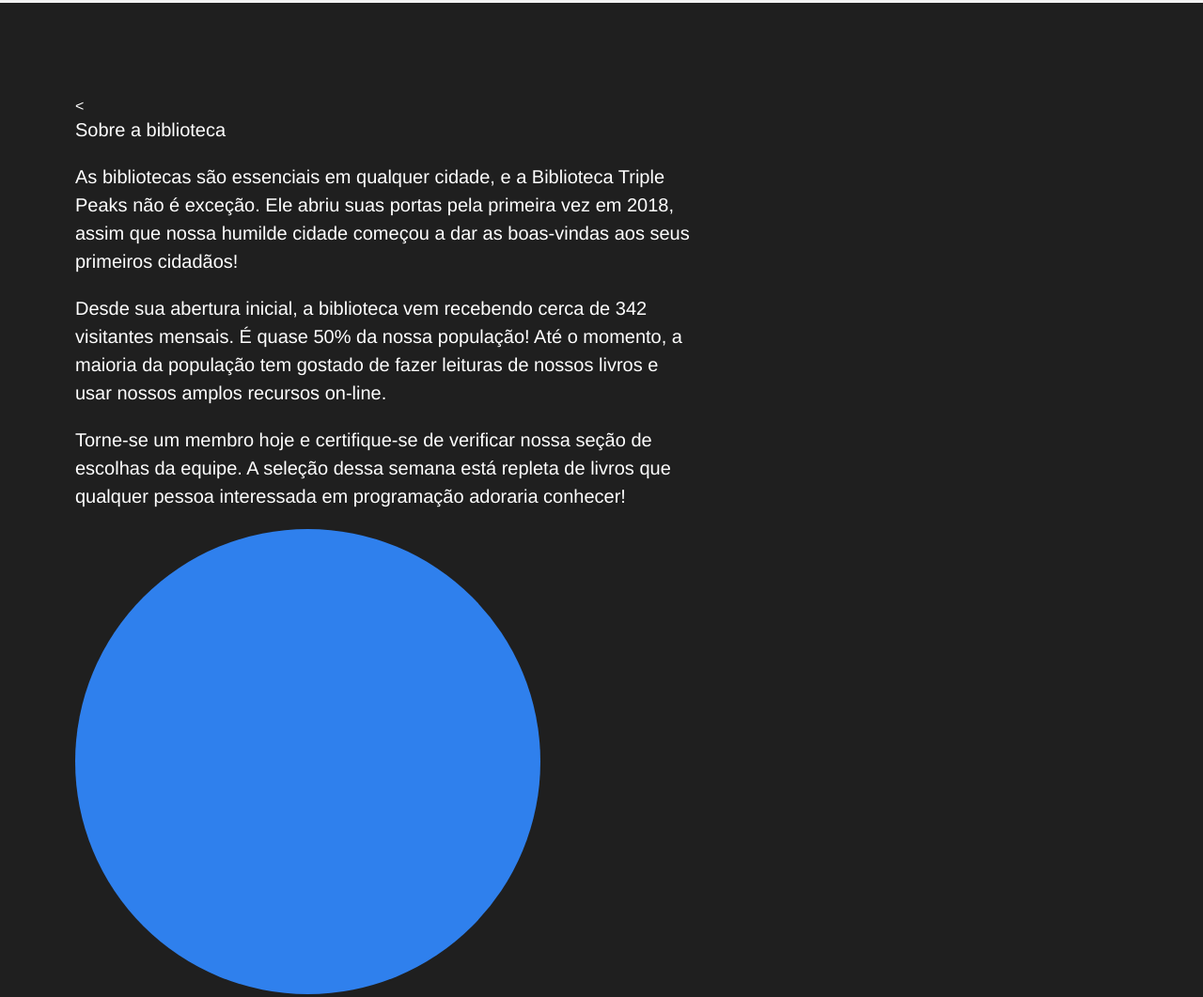
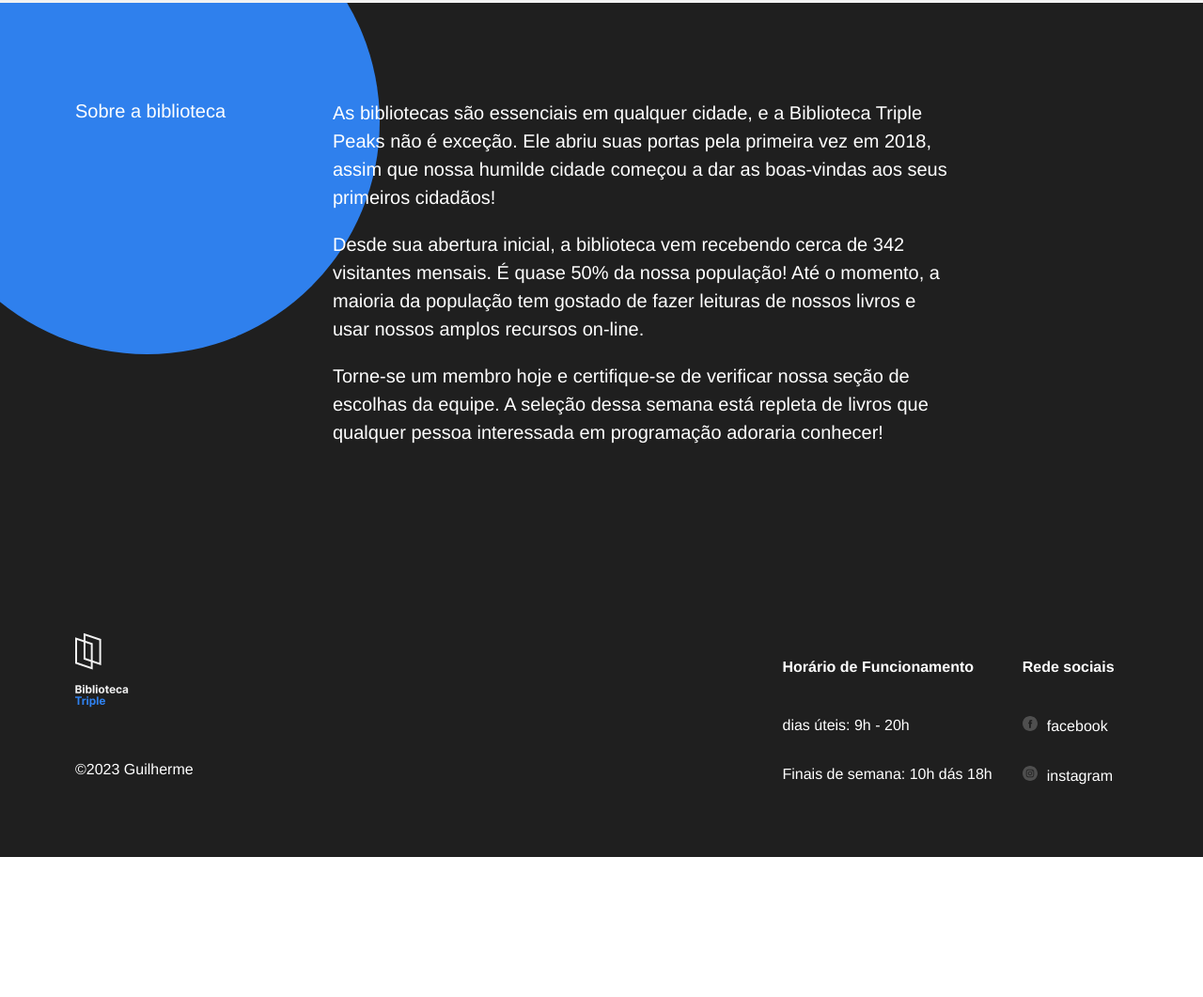
Before and after one commit to Guilherme-PRO/web_project_library, a plain HTML site: page index.html in a window 1280 px wide. Shown: the part 3531-4592 px from the top of the page at 94% size. After the commit the page ends 4443 px from the top, so only its background shows below. Drawn offline with Linux system fonts and the light colour scheme.

Commit message:
fim do projeto-2

```diff
--- a/index.html
+++ b/index.html
@@ -22,19 +22,23 @@
           <!-- Colocar links de navegação em uma lista é considerada a melhor prática para escrever códigos semânticos, porque permite que leitores de tela façam uma pausa entre cada link em vez de ler todos como se fossem uma só frase. -->
           <ul class="nav__links">
             <li>
-              <a class="nav__link">Escolhas da Equipe</a>
+              <a class="nav__link nav__link:hover" href="#escolhas-da-equipe"
+                >Escolhas da Equipe</a
+              >
             </li>
             <li>
-              <a class="nav__link">Eventos</a>
+              <a class="nav__link nav__link:hover" href="#eventos">Eventos</a>
             </li>
             <li>
-              <a class="nav__link">Seja um membro</a>
+              <a class="nav__link nav__link:hover" href="#seja-um-membro"
+                >Seja um membro</a
+              >
             </li>
             <li>
-              <a class="nav__link">Sobre</a>
+              <a class="nav__link nav__link:hover" href="#sobre">Sobre</a>
             </li>
             <li>
-              <a class="nav__link">Contatos</a>
+              <a class="nav__link nav__link:hover" href="#contatos">Contatos</a>
             </li>
           </ul>
         </nav>
@@ -54,7 +58,9 @@
           class="header__image"
         />
         <div class="header__footer">
-          <a class="header__link">Sobre a biblioteca &darr;</a>
+          <a class="header__link nav__link:hover" href="#sobre"
+            >Sobre a biblioteca &darr;</a
+          >
           <p class="header__address">
             200 Success Avenue, The Town of Triple Peaks
           </p>
@@ -62,7 +68,7 @@
       </header>
 
       <main class="content">
-        <section class="events">
+        <section class="events" id="eventos">
           <!-- --------------------------------------------------------------- -->
           <!--    Não apague os comentários até a segunda etapa do projeto     -->
           <!-- --------------------------------------------------------------- -->
@@ -147,7 +153,7 @@
           </div>
         </section>
 
-        <section class="staff">
+        <section class="staff" id="escolhas-da-equipe">
           <!-- --------------------------------------------------------------- -->
           <!--   Não apague os comentários até a última etapa do projeto       -->
           <!-- --------------------------------------------------------------- -->
@@ -224,7 +230,7 @@
             </li>
           </ul>
         </section>
-        <section class="membership">
+        <section class="membership" id="seja-um-membro">
           <!-- --------------------------------------------------------------- -->
           <!--   Não apague os comentários até a última etapa do projeto       -->
           <!-- --------------------------------------------------------------- -->
@@ -283,29 +289,89 @@
           </ul>
         </section>
 
-        <section class="about">
+        <section class="about" id="sobre">
           <!-- --------------------------------------------------------------- -->
           <!--      Não apague os comentários até a última etapa do projeto    -->
           <!-- --------------------------------------------------------------- -->
-          <<h2 class="about__title">Sobre a biblioteca</h2>
+          <h2 class="about__title">Sobre a biblioteca</h2>
           <div class="about__content">
             <p class="about__paragraph">
-            As bibliotecas são essenciais em qualquer cidade, e a Biblioteca Triple Peaks não é exceção. Ele abriu suas portas pela primeira vez em 2018, assim que nossa humilde cidade começou a dar as boas-vindas aos seus primeiros cidadãos!
+              As bibliotecas são essenciais em qualquer cidade, e a Biblioteca
+              Triple Peaks não é exceção. Ele abriu suas portas pela primeira
+              vez em 2018, assim que nossa humilde cidade começou a dar as
+              boas-vindas aos seus primeiros cidadãos!
             </p>
             <p class="about__paragraph">
-            Desde sua abertura inicial, a biblioteca vem recebendo cerca de 342 visitantes mensais. É quase 50% da nossa população! Até o momento, a maioria da população tem gostado de fazer leituras de nossos livros e usar nossos amplos recursos on-line.
+              Desde sua abertura inicial, a biblioteca vem recebendo cerca de
+              342 visitantes mensais. É quase 50% da nossa população! Até o
+              momento, a maioria da população tem gostado de fazer leituras de
+              nossos livros e usar nossos amplos recursos on-line.
             </p>
             <p class="about__paragraph">
-            Torne-se um membro hoje e certifique-se de verificar nossa seção de escolhas da equipe. A seleção dessa semana está repleta de livros que qualquer pessoa interessada em programação adoraria conhecer!
+              Torne-se um membro hoje e certifique-se de verificar nossa seção
+              de escolhas da equipe. A seleção dessa semana está repleta de
+              livros que qualquer pessoa interessada em programação adoraria
+              conhecer!
             </p>
           </div>
           <div class="about__circle"></div>
         </section>
       </main>
-      <footer class="footer">
+      <footer class="footer" id="contatos">
         <!-- ----------------------------------------------------------------- -->
         <!--      Não apague os comentários até a última etapa do projeto      -->
         <!-- ----------------------------------------------------------------- -->
+        <div class="footer__columns">
+          <div class="footer__column_logo">
+            <img
+              src="./images/logo-white.svg"
+              href="logo"
+              class="footer__logo"
+            />
+          </div>
+          <div class="footer__copyright"><p>&copy;2023 Guilherme</p></div>
+          <div class="footer__column">
+            <div class="footer__column_content_hours">
+              <h5 class="footer__column-heading">Horário de Funcionamento</h5>
+              <ul class="footer__list">
+                <li class="footer__list-item">dias úteis: 9h - 20h</li>
+
+                <li class="footer__list-item">Finais de semana: 10h dás 18h</li>
+              </ul>
+            </div>
+            <div class="footer__column_content_social">
+              <h5 class="footer__columnheading">Rede sociais</h5>
+              <ul class="footer__list">
+                <li class="footer__list-item">
+                  <a
+                    class="footer__column-link"
+                    href="https://www.facebook.com/GuilhermeCarrij0"
+                    target="_blank"
+                  >
+                    <img
+                      src="images/facebook_white.svg"
+                      alt="icon-facebook"
+                      class="footer__social-icon"
+                    />facebook</a
+                  >
+                </li>
+                <li class="footer__list-item">
+                  <a
+                    class="footer__column-link"
+                    href="https://instagram.com/guilherme_carrijo_?igshid=NGVhN2U2NjQ0Yg=="
+                    target="_blank"
+                  >
+                    <img
+                      src="./images/instagram_white.svg"
+                      alt="icone-instagram"
+                      class="footer__social-icon"
+                    />instagram</a
+                  >
+                </li>
+              </ul>
+            </div>
+          </div>
+        </div>
       </footer>
     </div>
   </body>
--- a/styles/style.css
+++ b/styles/style.css
@@ -45,6 +45,11 @@
   font-weight: lighter;
 }
 
+.nav__link:hover {
+  color: #1f69c9;
+  transition: 0.2s;
+}
+
 .header__title {
   max-width: 601px;
   font-size: 66px;
@@ -74,6 +79,11 @@
 .header__link {
   color: #2f80ed;
   text-decoration: none;
+}
+
+.header__link:hover {
+  color: #1f69c9;
+  transition: 0.2s;
 }
 
 .header__address {
@@ -157,6 +167,11 @@
 .events__more {
   color: #2f80ed;
   text-decoration: none;
+}
+
+.events__more:hover {
+  color: #1f69c9;
+  transition: 0.2s;
 }
 
 .events__cover {
@@ -351,6 +366,7 @@
   overflow: hidden;
   position: relative;
   box-sizing: border-box;
+  display: flex;
 }
 
 .about__title {
@@ -359,6 +375,11 @@
   line-height: 30px;
   font-weight: 500;
   z-index: 1;
+  display: flex;
+  position: relative;
+  text-align: center;
+  max-width: 154px;
+  white-space: nowrap;
 }
 
 .about__content {
@@ -366,6 +387,16 @@
   line-height: 30px;
   font-weight: 400;
   max-width: 660px;
+  z-index: 1;
+  position: relative;
+  right: -120px;
+}
+
+.about__paragraph {
+  gap: 32px;
+  display: flex;
+  position: relative;
+  bottom: 18px;
 }
 
 .about__circle {
@@ -373,22 +404,61 @@
   width: 495px;
   height: 495px;
   border-radius: 50%;
+  display: flex;
+  position: absolute;
+  z-index: 0;
+  top: -121px;
+  left: -91px;
 }
 
 .footer {
   box-sizing: border-box;
+  background-color: #1f1f1f;
 }
 
 .footer__columns {
+  padding-left: 80px;
+  padding-right: 80px;
+  padding-top: 60px;
+  padding-bottom: 60px;
+  display: flex;
+  justify-content: space-between;
 }
-
+.footer__column_logo {
+  margin-top: 0 auto;
+  width: 57px;
+  height: 80px;
+}
+.footer__column {
+  display: flex;
+  justify-content: space-between;
+  position: relative;
+}
 .footer__column_content_hours {
+  display: flex;
+  flex-direction: column;
+  font-size: 16px;
+  line-height: 20px;
+  color: #fff;
 }
 
 .footer__column_content_social {
+  margin: auto;
+  font-size: 20px;
+  line-height: 16px;
+  color: #fff;
 }
 
+.footer__columnheading {
+  font-size: 16px;
+  line-height: 20px;
+  margin-left: 16px;
+}
 .footer__logo {
+  margin-top: 0 auto;
+  width: 57px;
+  height: 80px;
+  display: flex;
 }
 
 .footer__list {
@@ -396,23 +466,48 @@
   list-style-type: none;
   padding: 0;
   margin: 0;
+  font-size: 20px;
+  line-height: 16px;
+  display: flex;
+  flex-direction: column;
 }
 
 .footer__list-item {
+  font-size: 16px;
+  line-height: 20px;
+  color: #fff;
+  margin: 16px;
 }
 
 .footer__column-heading {
+  font-size: 16px;
+  line-height: 20px;
+  margin-left: 16px;
 }
 
 .footer__column-link {
   color: white;
+  text-decoration: none;
   font-size: 16px;
   line-height: 20px;
-  text-decoration: none;
+}
+
+.footer__column-link:hover {
+  color: #c1c1c1;
 }
 
 .footer__social-icon {
+  margin-right: 10px;
+  height: 16px;
+  width: 16px;
 }
 
 .footer__copyright {
+  display: flex;
+  position: absolute;
+  margin-top: 120px;
+  height: 57px;
+  font-size: 16px;
+  line-height: 20px;
+  color: #fff;
 }
```
Lines whose indentation alone changed are shown as unchanged.
